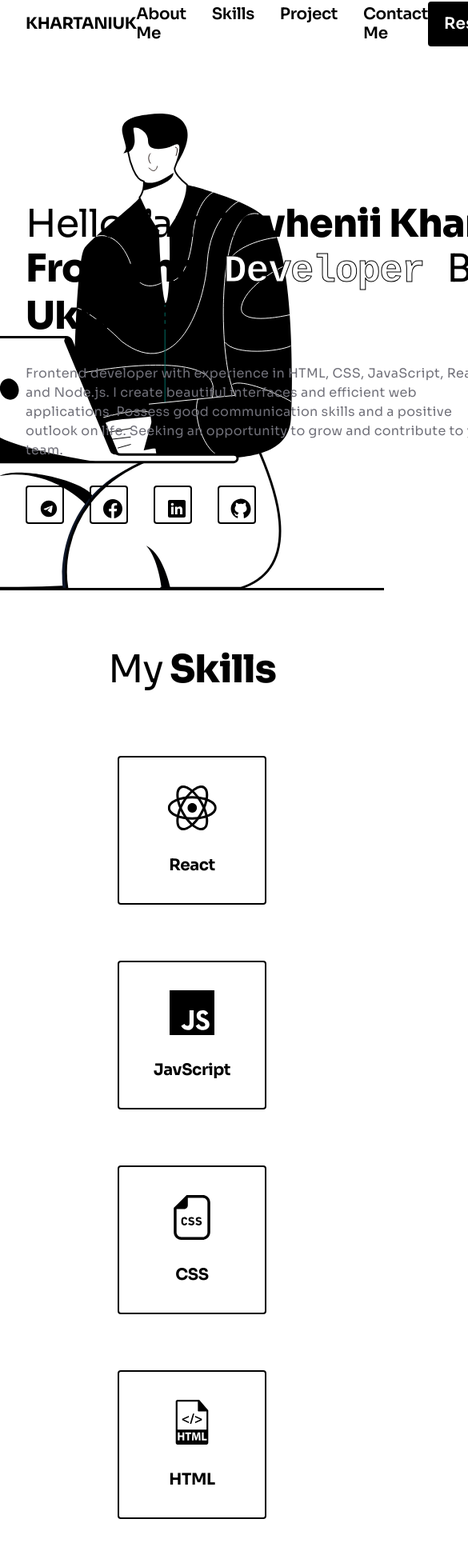
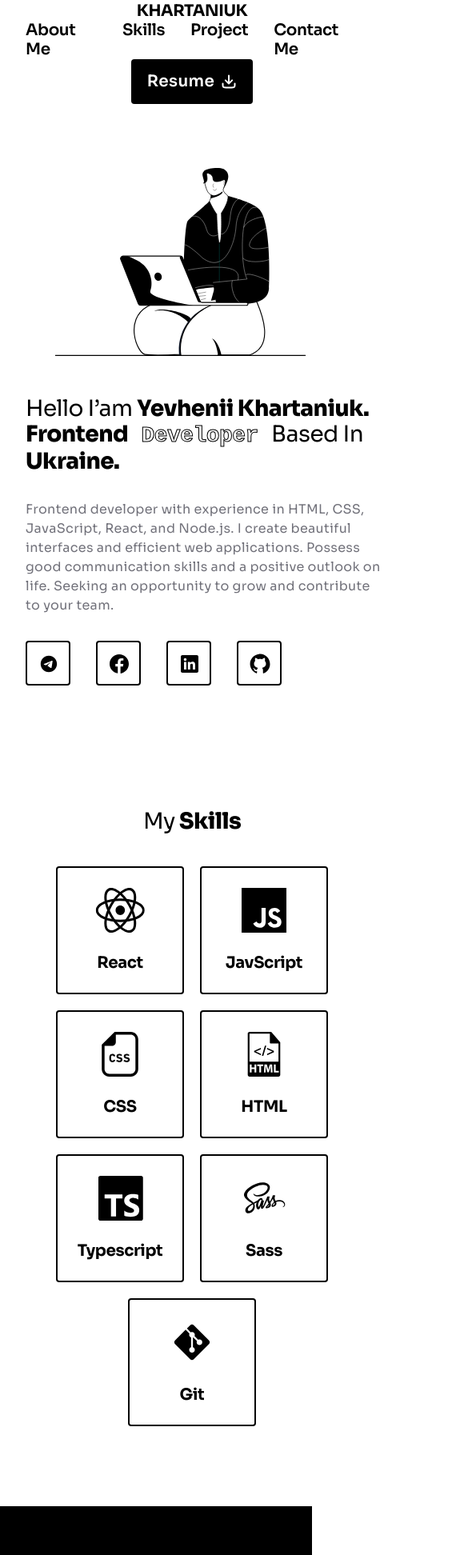
Before and after one commit to E-Khartaniuk/portfolio, a React (Vite) app: page / in a window 390 px wide. Shown: the part 22-1966 px from the top of the page at 80% size, 585 px wide, since content can reach past the window. Built offline with nearby package versions, Linux system fonts and the light colour scheme.

Commit message:
mobile size

```diff
--- a/src/components/About/About.module.css
+++ b/src/components/About/About.module.css
@@ -72,7 +72,27 @@
 
 @media (min-width: 380px) and (max-width: 767px) {
   .section {
+    padding: 40px 16px;
     min-width: 360px;
     max-width: 480px;
+    flex-direction: column;
+    gap: 0;
+  }
+  .containerAbout {
+    width: 100%;
+  }
+
+  .aboutImage {
+    height: auto;
+    width: 100%;
+    max-width: 448px;
+
+    aspect-ratio: 530 / 572;
+  }
+  .aboutTitle {
+    margin-top: 40px;
+    font-size: 28px;
+    line-height: 32px; /* 114.286% */
+    letter-spacing: -0.56px;
   }
 }
--- a/src/components/ContactsLinks/contactsLinks.module.css
+++ b/src/components/ContactsLinks/contactsLinks.module.css
@@ -41,13 +41,14 @@
 @media (min-width: 380px) and (max-width: 767px) {
   .socialIconList {
     margin-top: 32px;
+    max-width: 448px;
   }
   .socialIconItemLink {
-    width: 48px;
-    height: 48px;
+    /* width: 48px;
+    height: 48px; */
   }
-  /* .socialIconItemLogo {
-    width: 24px;
-    height: 24px;
-  } */
+  .socialIconItemLogo {
+    /* width: 24px;
+    height: 24px; */
+  }
 }
--- a/src/components/Experience/Experience.module.css
+++ b/src/components/Experience/Experience.module.css
@@ -67,7 +67,27 @@
 
 @media (min-width: 380px) and (max-width: 767px) {
   .containerExperience {
+    padding: 60px 16px 40px;
     min-width: 360px;
     max-width: 480px;
   }
+
+  .title {
+    font-size: 28px;
+    line-height: 32px;
+    letter-spacing: -0.56px;
+  }
+
+  .experienceList {
+    margin-top: 40px;
+  }
+
+  .experienceListItemTitle {
+    font-size: 20px;
+    line-height: 24px; /* 120% */
+    letter-spacing: -0.4px;
+  }
+  .experienceListItemDescription {
+    margin-top: 28px;
+  }
 }
--- a/src/components/Header/Header.module.css
+++ b/src/components/Header/Header.module.css
@@ -68,6 +68,7 @@
 
 @media (min-width: 380px) and (max-width: 767px) {
   .header {
+    flex-direction: column;
     min-width: 360px;
     max-width: 480px;
   }
--- a/src/components/Hero/Hero.module.css
+++ b/src/components/Hero/Hero.module.css
@@ -78,8 +78,30 @@
 }
 
 @media (min-width: 380px) and (max-width: 767px) {
+  .heroContainer {
+    max-width: 448px;
+  }
   .heroSection {
+    padding-top: 56px;
     min-width: 360px;
     max-width: 480px;
   }
+  .title {
+    margin-top: 50px;
+    font-size: 28px;
+    line-height: 32px;
+    letter-spacing: -0.56px;
+    max-width: 448px;
+  }
+  .heroDescription {
+    max-width: 448px;
+  }
+
+  .banner {
+    width: 350px;
+    height: auto;
+    position: relative;
+    padding-top: 0;
+    z-index: 0;
+  }
 }
--- a/src/components/Hero/Hero.tsx
+++ b/src/components/Hero/Hero.tsx
@@ -8,6 +8,7 @@ function AboutMe() {
   return (
     <section className={css.heroSection}>
       <div className={css.heroContainer}>
+        <img src={banner} alt="Banner" className={css.banner} />
         <h1 className={css.title}>
           <span className={css.thin}>Hello I’am </span>
           <span className={css.bold}>Yevhenii Khartaniuk. Frontend</span>
@@ -23,7 +24,6 @@ function AboutMe() {
         </p>
         <ContactsLinks gitHub={true} />
       </div>
-      <img src={banner} alt="Banner" className={css.banner} />
     </section>
   );
 }
--- a/src/components/Projects/Projects.module.css
+++ b/src/components/Projects/Projects.module.css
@@ -117,7 +117,40 @@
 
 @media (min-width: 380px) and (max-width: 767px) {
   .containerProjects {
+    padding: 60px 16px 40px;
     min-width: 360px;
     max-width: 480px;
   }
+  .projectsTitle {
+    font-style: 28px;
+    line-height: 32px; /* 114.286% */
+    letter-spacing: -0.56px;
+  }
+  .projectsList {
+    margin-top: 40px;
+    gap: 28px;
+  }
+  .projectsListItem {
+    flex-wrap: wrap;
+    justify-content: center;
+    gap: 0px;
+  }
+
+  .projectNumber {
+    margin-top: 28px;
+    font-size: 24px;
+    line-height: 28px;
+    letter-spacing: -0.48px;
+  }
+
+  .projectTitle {
+    font-size: 20px;
+    line-height: 24px;
+    letter-spacing: -0.4px;
+  }
+
+  .projectsListImage {
+    width: 100%;
+    flex: 1 0 0;
+  }
 }
--- a/src/components/Skills/Skills.module.css
+++ b/src/components/Skills/Skills.module.css
@@ -94,4 +94,18 @@
     min-width: 360px;
     max-width: 480px;
   }
+  .title {
+    font-size: 28px;
+    line-height: 32px; /* 114.286% */
+    letter-spacing: -0.56px;
+  }
+  .skillsList {
+    margin-top: 40px;
+    gap: 20px;
+  }
+  .skillsListItem {
+    width: 160px;
+    height: 160px;
+    gap: 26px;
+  }
 }
```
